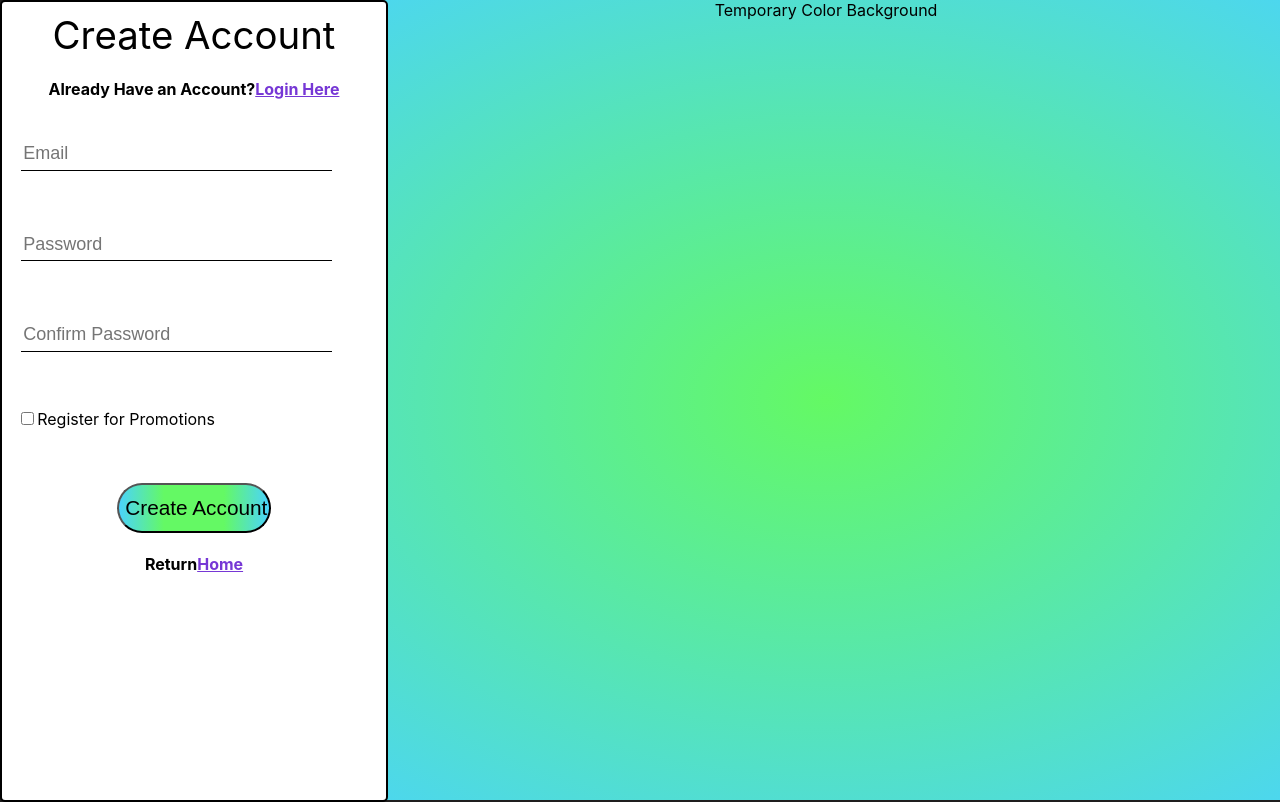
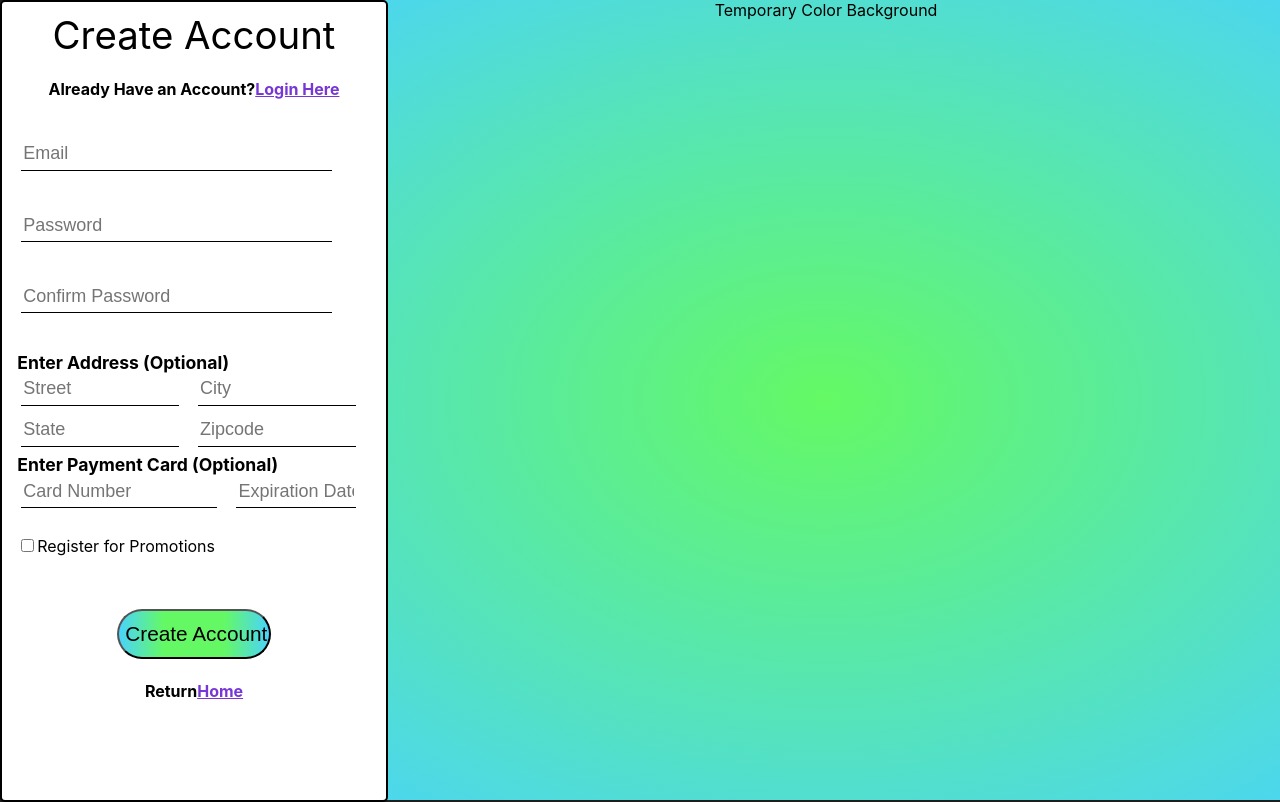
Before and after one commit to GitSeaBass/CinemaEBooking, a React (Create React App) app in the folder Frontend/cinema-ebooking/: page /createaccount in a window 1280 px wide. Built offline with nearby package versions, Linux system fonts and the light colour scheme.

Commit message:
address and card in createaccount, profile button

```diff
--- a/Frontend/cinema-ebooking/src/App.js
+++ b/Frontend/cinema-ebooking/src/App.js
@@ -177,7 +177,7 @@ function App() {
             <Route path="/search/:id" element={<SearchPage moviearray={moviearray} user={user} setUser={setUser} setSelectedMovie={setSelectedMovie}/>}/>
             <Route path="createaccount" element={<CreateAccountPage setUser={setUser} addUpdatableUsers={addUpdatableUsers}/>}/>
             <Route path="/confirmwindow" element={<ConfirmationWindow />}/>
-            <Route path="/profile" element={<ViewProfile />}/>
+            <Route path="/profile" element={<ViewProfile user={user}/>}/>
             <Route path="/forgotpassword" element={<ForgotPasswordPage />}/>
             {/*}<Route path="/admin" element={<AdminHomePage user={user} setUser={setUser} moviearray={moviearray} userarray={userarray} promoarray={promoarray}/>}/>{*/}
 
--- a/Frontend/cinema-ebooking/src/components/CreateAccountPage.css
+++ b/Frontend/cinema-ebooking/src/components/CreateAccountPage.css
@@ -19,7 +19,7 @@
 }
 
 .create-input {
-    margin-bottom: 15%;
+    margin-bottom: 10%;
     margin-left: 5%;
     border: none;
     border-bottom: solid black 1px;
@@ -30,6 +30,26 @@
 
 .create-input:focus {
     outline: none;
+}
+
+.create-label {
+    margin-left: 4%;
+    font-weight: bold;
+    font-size: 1.1em;
+}
+
+.address-input {
+    width: 40%;
+    margin-bottom: 2%;
+}
+
+.card-input {
+    width: 30%;
+    margin-bottom: 2%;
+}
+
+.card-number {
+    width: 50%;
 }
 
 .create-checkbox {
--- a/Frontend/cinema-ebooking/src/components/CreateAccountPage.js
+++ b/Frontend/cinema-ebooking/src/components/CreateAccountPage.js
@@ -51,6 +51,18 @@ function CreateAccountPage(props) {
                     <input type='text' className='create-input' onChange={addEmail} placeholder='Email' required></input><br/>
                     <input type='password' className='create-input' onChange={addPassword1} placeholder='Password' required></input><br/>
                     <input type='password' className='create-input' onChange={addPassword2} placeholder='Confirm Password' required></input><br/>
+
+                    <label className='create-label' value='Address'>Enter Address (Optional) </label><br/>
+                    <input type='text' className='create-input address-input' placeholder='Street'></input>
+                    <input type='text' className='create-input address-input' placeholder='City'></input><br/>
+                    <input type='text' className='create-input address-input' placeholder='State'></input>
+                    <input type='text' className='create-input address-input' placeholder='Zipcode'></input><br/>
+
+                    <label className='create-label' value='Address'>Enter Payment Card (Optional) </label><br/>
+                    <input type='text' className='create-input card-input card-number' placeholder='Card Number'></input>
+                    <input type='text' className='create-input card-input' placeholder='Expiration Date'></input><br/>
+
+                    <br/>
                     <input type='checkbox' className='create-checkbox'></input>Register for Promotions<br/>
                     <input type='submit' value='Create Account' className='create-submit'></input>
                 </form>
--- a/Frontend/cinema-ebooking/src/components/ForgotPasswordPage.css
+++ b/Frontend/cinema-ebooking/src/components/ForgotPasswordPage.css
@@ -58,6 +58,7 @@
     font-size: 1em;
     margin-top: 3%;
     margin-left: 5%;
+    margin-bottom: 5%;
 }
 
 .forgot-submit:hover {
@@ -65,3 +66,7 @@
     cursor: pointer;
     box-shadow: 5px 5px 2px 1px gray;
 }
+
+.cancel {
+    font-weight: bold;
+}
--- a/Frontend/cinema-ebooking/src/components/ForgotPasswordPage.js
+++ b/Frontend/cinema-ebooking/src/components/ForgotPasswordPage.js
@@ -47,7 +47,7 @@ function ForgotPasswordPage() {
                     }
                     {validEmail &&
                         <>
-                            <input className='forgot-input-locked' placeholder='Email' onChange={addEnteredEmail} value={enteredEmail} disabled required></input><br/>
+                            <input className='forgot-input-locked' placeholder='Email' onChange={addEnteredEmail} value={enteredEmail} readOnly disabled required></input><br/>
                             <label>Enter New Password</label> <br/>
                             <input className='forgot-input' placeholder='New Password' onChange={addNewPass} type='password' required></input>
                             <input className='forgot-input' placeholder='Confirm New Password' onChange={addConfirmPass} type='password' required></input> <br/>
@@ -55,6 +55,9 @@ function ForgotPasswordPage() {
                     }
                     <input className='forgot-submit' type='submit' value='Submit'></input>
                 </form>
+                <h4>
+                    Or <a className='cancel' href='/'>Cancel</a> and Return Home
+                </h4>
             </div>
         </div>
     )
--- a/Frontend/cinema-ebooking/src/components/NavBar.js
+++ b/Frontend/cinema-ebooking/src/components/NavBar.js
@@ -27,6 +27,10 @@ function NavBar(props) {
         navigate(`/search/${search}`)
     }
 
+    const viewProfile = () => {
+        navigate('/profile')
+    }
+
     return (
         <div className='navbar'>
             <h1 className='titlelogo' onClick={goHome}>Cinema E-Booking A8</h1>
@@ -41,6 +45,7 @@ function NavBar(props) {
                 </div> :
                 <div className='right-navbar'>
                     <h3 className='navbar-email'>{props.user}</h3>
+                    <button onClick={viewProfile}>Profile</button>
                     <button onClick={loggingOut}>Logout</button>
                 </div>}
         </div>
```
